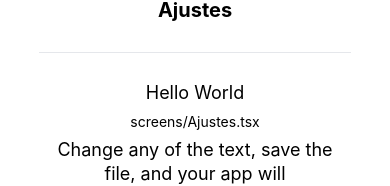
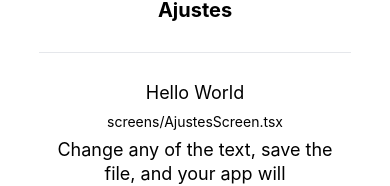
Before and after one commit to lcmarquez2005/TuzoRutas, a React Native app: screen /AjustesTab in a window 390 px wide. Shown: the part 271-457 px from the top of the page. Built offline with nearby package versions, Linux system fonts and the light colour scheme.

Commit message:
fix: fix screen´s name

```diff
--- a/src/navigation/AjustesStack.tsx
+++ b/src/navigation/AjustesStack.tsx
@@ -17,7 +17,7 @@ export const AjustesStack = () => {
       }}
     >
       <Stack.Screen
-        name="AjustesHome"
+        name="AjustesScreen"
         component={AjustesScreen}
         options={{ title: 'Configuración' }}
       />
--- a/src/navigation/TabNavigator.tsx
+++ b/src/navigation/TabNavigator.tsx
@@ -4,7 +4,7 @@ import { MaterialIcons } from '@expo/vector-icons';
 
 import InicioScreen from '../screens/InicioScreen';
 import RutasScreen from '../screens/RutasScreen';
-import AjustesScreen from '../screens/AjustesScreen';
+
 
 import { AjustesStack } from './AjustesStack';
 
--- a/src/screens/AjustesScreen.tsx
+++ b/src/screens/AjustesScreen.tsx
@@ -4,7 +4,7 @@ import { ScreenContent } from './ScreenContent';
 import Button from '@/components/Button';
 
 const AjustesScreen = ({ navigation }: any) => (
-  <ScreenContent title="Ajustes" path="screens/Ajustes.tsx">
+  <ScreenContent title="Ajustes" path="screens/AjustesScreen.tsx">
     <Text className="mt-4 text-gray-600">Configuración de la app</Text>
     <Button
       className='mt-4'
--- a/src/screens/InicioScreen.tsx
+++ b/src/screens/InicioScreen.tsx
@@ -4,7 +4,7 @@ import { ScreenContent } from './ScreenContent';
 import Button from '@/components/Button';
 
 const InicioScreen = ({ navigation }: any) => (
-    <ScreenContent title="Ajustes" path="screens/Ajustes.tsx">
+    <ScreenContent title='InicioScreen' path='screens/InicioScreen.tsx' >
         <Text className="mt-6 text-gray-600">Bienvenido a TuzoRutas</Text>
         <Text className="bg-gray text-gray mt-8 p-4 ">Bienvenido a TuzoRutas</Text>
     </ScreenContent>
```
